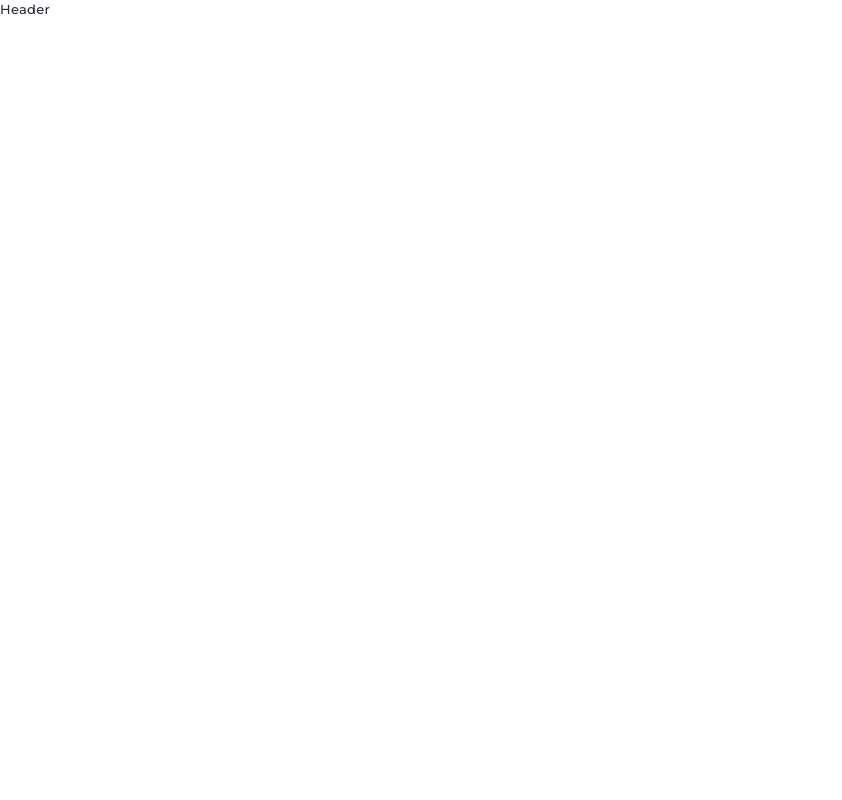
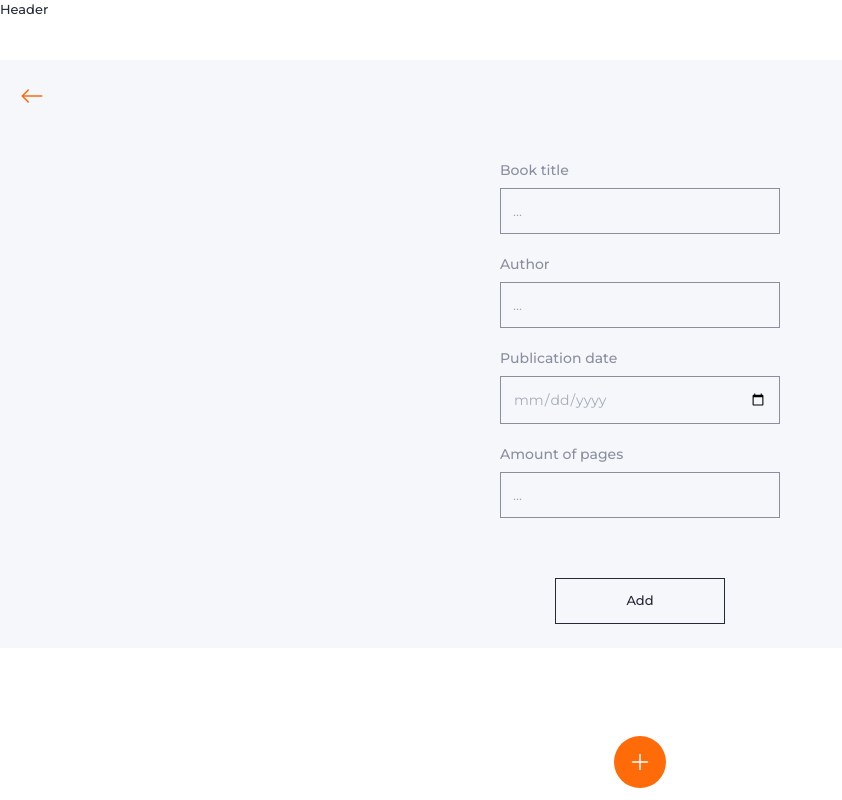
Before and after one commit to DmytroLysachenko/book-read-app, a React (Vite) app: page /library in a window 1280 px wide. Before the commit this address had no page. Shown: the whole page, without its empty margins (0-842 px from the left). Built offline with nearby package versions, Linux system fonts and the light colour scheme.

Commit message:
added addbookForm, addButton, Library page edited and some basic stylization aded

```diff
--- /dev/null
+++ b/src/components/AddBookForm/AddBookForm.jsx
@@ -0,0 +1,86 @@
+import { Field, Form, Formik } from 'formik';
+import { BsArrowLeft } from 'react-icons/bs';
+export const AddBookForm = () => {
+  return (
+    <div className="px-5 py-6">
+      <Formik
+        initialValues={{
+          title: '',
+          author: '',
+          publicationDate: '',
+          pagesTotal: '',
+        }}
+        onSubmit={({ title, author, publicationDate, pagesTotal }, actions) => {
+          actions.resetForm();
+        }}
+      >
+        <Form className=" flex flex-col gap-5 items-center">
+          <button
+            type="button"
+            className="self-baseline"
+          >
+            <BsArrowLeft
+              color="#FF6B08"
+              className="w-6 h-6"
+            />
+          </button>
+          <label
+            className="flex flex-col gap-2 text-gray_text  text-sm mt-8"
+            htmlFor="title"
+          >
+            Book title
+            <Field
+              type="text"
+              name="title"
+              placeholder="..."
+              className="py-3 px-3 text-placeholder_text bg-google_white font-normal bg-transparent focus:bg-white active:shadow-input border border-solid border-gray_text active:border-transparent min-w-70"
+            />
+          </label>
+
+          <label
+            className="flex flex-col gap-2  text-gray_text  text-sm"
+            htmlFor="author"
+          >
+            Author
+            <Field
+              type="text"
+              name="author"
+              placeholder="..."
+              className="py-3 px-3 text-placeholder_text bg-google_white font-normal bg-transparent focus:bg-white active:shadow-input border border-solid border-gray_text  active:border-transparent min-w-70"
+            />
+          </label>
+          <label
+            className="flex flex-col gap-2 text-gray_text  text-sm"
+            htmlFor="publicationDate"
+          >
+            Publication date
+            <Field
+              type="date"
+              name="publicationDate"
+              placeholder="..."
+              className="py-3 px-3 text-placeholder_text bg-google_white font-normal bg-transparent focus:bg-white active:shadow-input border border-solid border-gray_text active:border-transparent min-w-70"
+            />
+          </label>
+          <label
+            className="flex flex-col gap-2 text-gray_text  text-sm"
+            htmlFor="pagesTotal"
+          >
+            Amount of pages
+            <Field
+              type="number"
+              name="pagesTotal"
+              placeholder="..."
+              className="py-3 px-3 text-placeholder_text bg-google_white font-normal bg-transparent focus:bg-white active:shadow-input border border-solid border-gray_text active:border-transparent min-w-70"
+            />
+          </label>
+          <button
+            className="py-3 px-16  border border-solid border-deep_blue min-w-170px mt-10"
+            type="submit"
+          >
+            Add
+          </button>
+        </Form>
+      </Formik>
+    </div>
+  );
+};
--- /dev/null
+++ b/src/components/AddButton/AddButton.jsx
@@ -0,0 +1,15 @@
+import { HiOutlinePlus } from 'react-icons/hi2';
+
+export const AddButton = () => {
+  return (
+    <button
+      type="button"
+      className="fixed left-1/2 bottom-3 -translate-x-1/2 w-13 h-13 bg-orangeBtn rounded-full flex items-center justify-center"
+    >
+      <HiOutlinePlus
+        color="white"
+        className="w-6 h-6"
+      />
+    </button>
+  );
+};
--- a/src/components/App/App.jsx
+++ b/src/components/App/App.jsx
@@ -8,6 +8,7 @@ import { refreshUserThunk } from '../../redux/auth/operations';
 import { ToastContainer } from 'react-toastify';
 import 'react-toastify/dist/ReactToastify.css';
 import { MobInfo } from '../MobInfo/MobInfo';
+import { Library } from '../../pages/Library/Library';
 
 export const App = () => {
   const dispatch = useDispatch();
@@ -31,6 +32,10 @@ export const App = () => {
             path="login"
             element={<Login />}
           />
+          <Route
+            path="library"
+            element={<Library />}
+          />
         </Routes>
       </Layout>
     </>
--- a/src/components/Button/Button.jsx
+++ b/src/components/Button/Button.jsx
@@ -1,9 +1,9 @@
-export const Button = ({ type, children, width, padding }) => {
+export const Button = ({ type, children, width, padding, margin }) => {
   return (
     <button
-      className="bg-orangeBtn text-white font-semibold"
+      className="bg-orangeBtn text-white font-semibold block"
       type={type}
-      style={{ width, padding }}
+      style={{ width, padding, margin }}
     >
       {children}
     </button>
--- /dev/null
+++ b/src/components/EmptyLibraryModal/EmptyLibraryModal.jsx
@@ -0,0 +1,54 @@
+import { PiBookOpenText } from 'react-icons/pi';
+import { RiFlagLine } from 'react-icons/ri';
+import { PiArrowElbowDownRightThin } from 'react-icons/pi';
+import { Button } from '../Button/Button';
+
+export const EmptyLibraryModal = () => {
+  return (
+    <>
+      <ul className="flex flex-col gap-5 px-5 py-11">
+        <li className="flex flex-col gap-1">
+          <h3 className=" text-lg font-semibold ">Step 1.</h3>
+          <p className=" text-base font-semibold">
+            <PiBookOpenText
+              className="inline w-6 h-6 mr-3"
+              color="#A6ABB9"
+            />
+            Create your own library
+          </p>
+          <p className=" text-gray_text text-sm font-normal pl-12 relative">
+            <PiArrowElbowDownRightThin
+              color="#ff6b08"
+              className="h-3 absolute top-0 translate-y-1/4 left-7"
+            />
+            Add there books which you are going to read.
+          </p>
+        </li>
+        <li className="flex flex-col gap-1">
+          <h3 className=" text-lg font-semibold ">Step 2.</h3>
+          <p className="text-base font-semibold">
+            <RiFlagLine
+              className="inline w-4 h-4 mr-3"
+              color="#A6ABB9"
+            />
+            Create your first training
+          </p>
+          <p className=" text-gray_text text-sm font-normal pl-10 relative">
+            <PiArrowElbowDownRightThin
+              color="#ff6b08"
+              className="h-3 absolute top-0 translate-y-1/4 left-5"
+            />
+            Set a goal, choose period, start training.
+          </p>
+        </li>
+      </ul>
+      <Button
+        padding={'11px 52px'}
+        type={'button'}
+        margin={'40px auto'}
+      >
+        Ok
+      </Button>
+    </>
+  );
+};
--- a/src/components/MobInfo/MobInfo.jsx
+++ b/src/components/MobInfo/MobInfo.jsx
@@ -2,7 +2,7 @@ import { Link } from 'react-router-dom';
 import { IoIosArrowForward } from 'react-icons/io';
 export const MobInfo = () => {
   return (
-    <div className="flex flex-col px-5 pt-8 pb-10 max-w-80 max-h-noHeaderMob overflow-y-scroll ">
+    <div className="flex flex-col px-5 pt-8 pb-10 min-w-80 max-h-noHeaderMob overflow-y-scroll ">
       <h2 className="text-34px leading-112% font-AbrilFatface text-center font-normal">
         Books Reading
       </h2>
--- a/src/css/reset.css
+++ b/src/css/reset.css
@@ -102,6 +102,13 @@ img {
   height: auto;
 }
 
+input,
+input:active,
+input:focus {
+  border: none;
+  outline: none;
+}
+
 a {
   text-decoration: none;
 }
@@ -118,14 +125,6 @@ table {
   border-spacing: 0;
 }
 
-body {
-  font-family: 'Roboto', sans-serif;
-  color: #434455;
-  font-size: 16px;
-  line-height: 1;
-  letter-spacing: 0.32px;
-  background-color: #fff;
-}
 blockquote,
 q {
   quotes: none;
@@ -137,3 +136,15 @@ q:after {
   content: '';
   content: none;
 }
+
+/* Chrome, Safari, Edge, Opera */
+input::-webkit-outer-spin-button,
+input::-webkit-inner-spin-button {
+  -webkit-appearance: none;
+  margin: 0;
+}
+
+/* Firefox */
+input[type='number'] {
+  -moz-appearance: textfield;
+}
--- a/src/pages/Home/Home.jsx
+++ b/src/pages/Home/Home.jsx
@@ -0,0 +1,3 @@
+export const Home = () => {
+  return <div>Home</div>;
+};
--- a/src/pages/Library/Library.jsx
+++ b/src/pages/Library/Library.jsx
@@ -0,0 +1,13 @@
+import { AddBookForm } from '../../components/AddBookForm/AddBookForm';
+import { AddButton } from '../../components/AddButton/AddButton';
+import { EmptyLibraryModal } from '../../components/EmptyLibraryModal/EmptyLibraryModal';
+
+export const Library = () => {
+  return (
+    <div className="bg-gray_bg max-h-noHeaderMob overflow-scroll">
+      {/* <EmptyLibraryModal /> */}
+      <AddBookForm />
+      <AddButton />
+    </div>
+  );
+};
--- a/tailwind.config.js
+++ b/tailwind.config.js
@@ -9,12 +9,15 @@ export default {
         google: '0 2px 2px 0 rgba(9, 30, 63, 0.15)',
       },
       spacing: {
+        '170px': '170px',
         '130px': '130px',
         '230px': '230px',
         25: '100px',
         12.5: '50px',
+        13: '52px',
         '14px': '14px',
         15: '60px',
+        70: '280px',
         noHeaderMob: 'calc(100vh - 60px)',
       },
       fontSize: { '34px': '34px', '14px': '14px' },
@@ -35,11 +38,15 @@ export default {
         placeholder_text: '#A6ABB9',
         gray_text: '#898F9F',
         divider: 'rgba(36, 42, 55, 0.5)',
+        gray_bg: '#F6F7FB',
       },
       backgroundImage: {
         mob_auth:
           'linear-gradient(90deg, rgba(9,30,63,0.8) 0%, rgba(9,30,63,0.8) 100%),url("/bg-mob.jpg")',
       },
+      boxShadowColor: {
+        input: 'inset 0 1px 2px 0 rgba(29, 29, 27, 0.15)',
+      },
     },
   },
   plugins: [daisyui],
```
